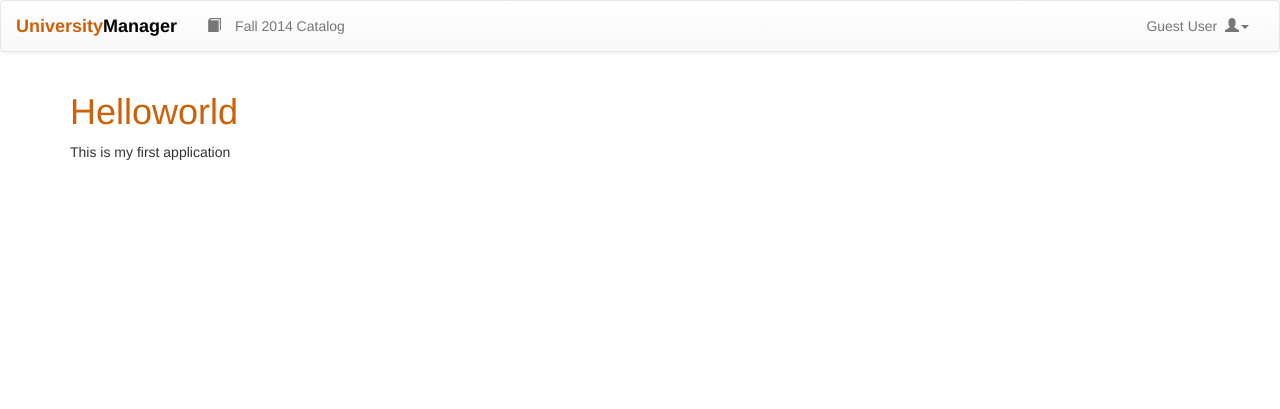
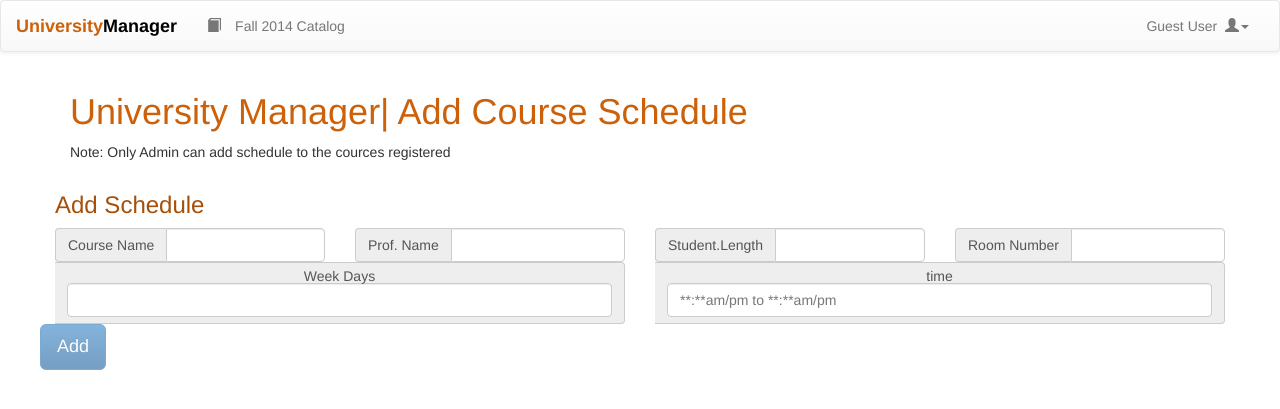
Before and after one commit to CNphan/CP546, a Node server app: page /catalog/addschedule in a window 1280 px wide. Shown: the top 409 px of the page. Run offline with Node 20, Linux system fonts and the light colour scheme.

Commit message:
history and Addschedule
I created history addschedule page’s contents

```diff
--- a/data/index.js
+++ b/data/index.js
@@ -1,5 +1,5 @@
 module.exports = {
-	"user":{"type":"admin",
+	"user":{"type":"users",
 			"id":0,
 			"first":"Guest",
 			"last":"User"}
--- a/routes/catalog.js
+++ b/routes/catalog.js
@@ -19,7 +19,7 @@ module.exports = function (data) {
 
 	/* GET add page. */
 	router.get('/addschedule', function(req, res) {
-		res.render('addschedule', { title: 'University Manager | Class Scheduled Added', user: data.user });
+		res.render('addschedule', { title: 'University Manager | Class Scheduled added', user: data.user });
 	});
 
 	return router;
--- a/views/addschedule.jade
+++ b/views/addschedule.jade
@@ -20,7 +20,42 @@ block content
     .row
       //-Columns in a row must equal 12.
       .col-xs-12.col-sm-12.col-md-12.col-lg-12
-        h1 Helloworld
-        p This is my first application
+        h1 University Manager| Add Course Schedule
+        //h1 #{title}
+        p Note: Only Admin can add schedule to the cources registered
+             //h3 Add Schedule
+      .row
+          .col-xs-12.col-sm-12.col-md-12.col-lg-12
+            form(role='form', method='POST', action='/catalog', id='register-form')
+              h3 Add Schedule
+             <body>
+            .row
+               .col-xs-3.col-sm-3.col-md-3.col-lg-3
+                  .input-group
+                    .input-group-addon Course Name
+                    input.form-control(name='course.name', placeholder='', type='input', required)
+               .col-xs-3.col-sm-3.col-md-3.col-lg-3
+                  .input-group
+                    .input-group-addon Prof. Name
+                    input.form-control(name='Prof.Name', placeholder='', type='input', required)
+               .col-xs-3.col-sm-3.col-md-3.col-lg-3
+                  .input-group
+                    .input-group-addon Student.Length
+                    input.form-control(name='Student.Length', placeholder='', type='number', required)
+               .col-xs-3.col-sm-3.col-md-3.col-lg-3
+                  .input-group
+                    .input-group-addon Room Number
+                    input.form-control(name='Room.number', placeholder='', type='number', required)
+             .row
+                .col-xs-6.col-sm-6.col-md-6.col-lg-6
+                  .input-group
+                  .input-group-addon Week Days
+                    input.form-control(name='days', placeholder='', type='input', required)
+                .col-xs-6.col-sm-6.col-md-6.col-lg-6
+                  .input-group
+                  .input-group-addon time
+                    input.form-control(name='Time', placeholder='**:**am/pm to **:**am/pm', type='number', required)
+                button.btn.btn-lg.btn-primary.pull-left.disabled(type='submit') Add
+             </body>
 
 // End Jade Template
```
Also changed, not shown: views/history.jade (+22 -1 lines).
